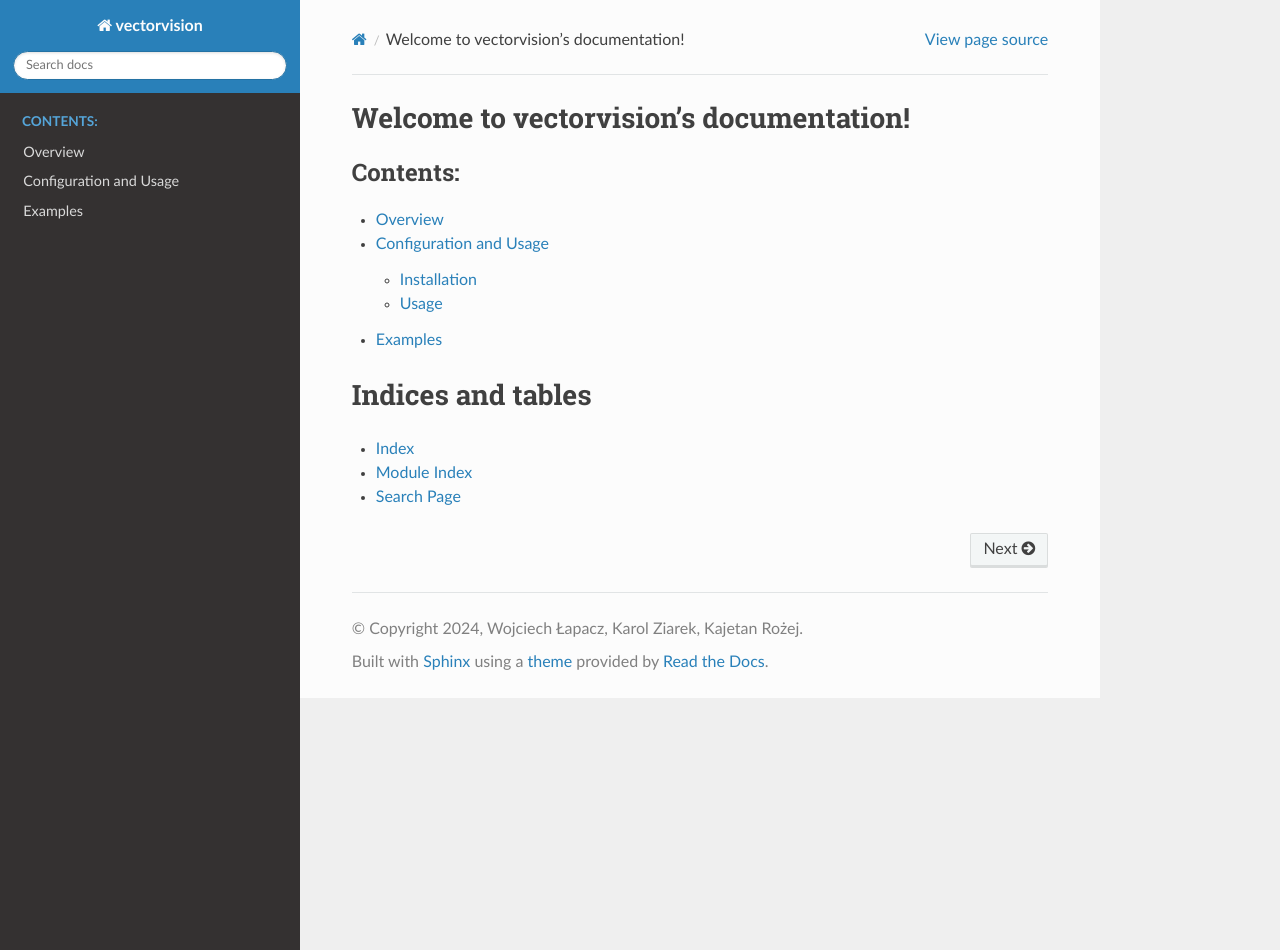
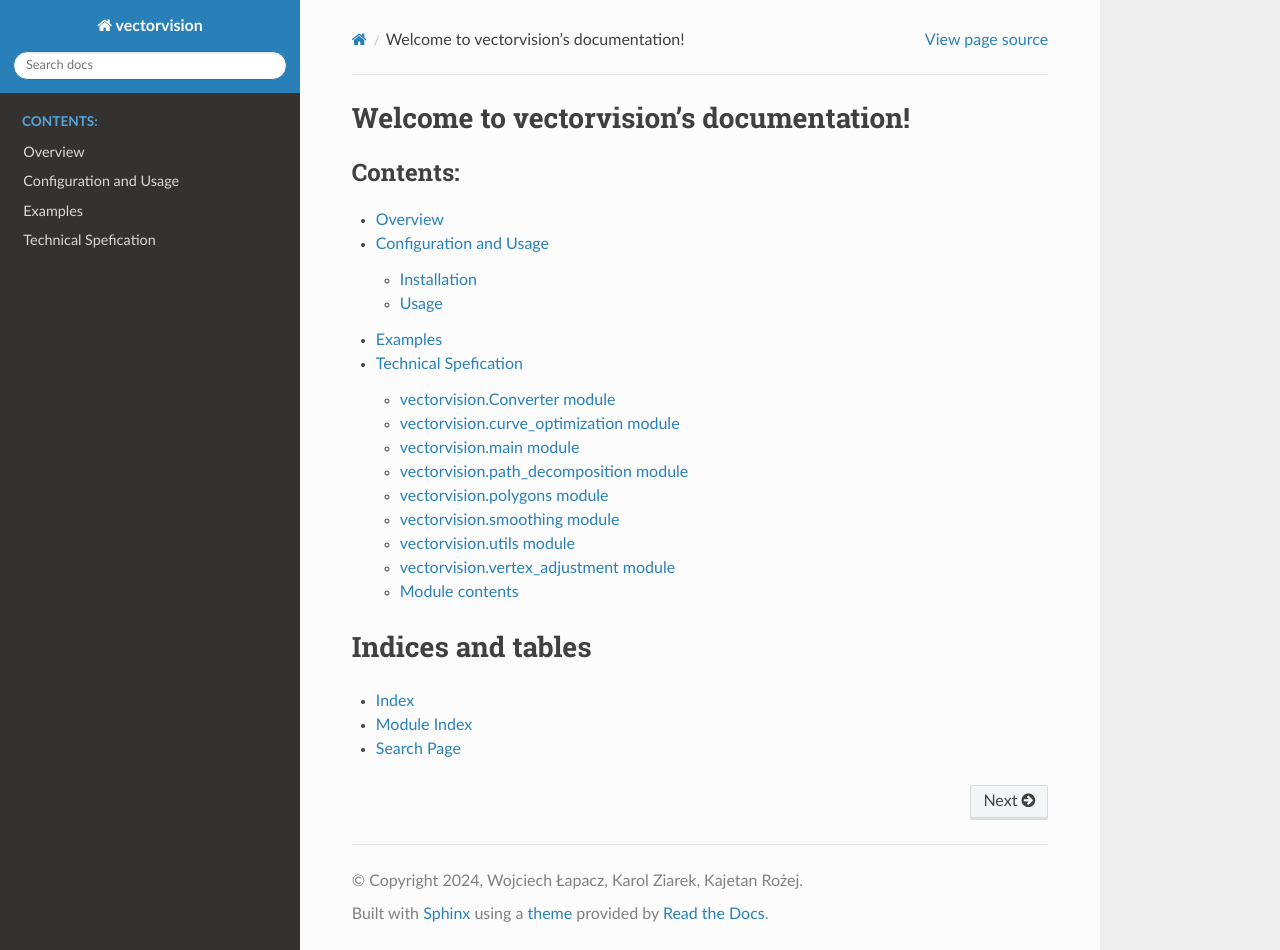
Before and after one commit to WojciechL02/vectorvision, a Sphinx documentation site: the page built from docs/source/index.rst, in a window 1280 px wide and 950 px high. Built offline with Sphinx 7.4.7 and the Read the Docs theme 2.0.0, drawn with Linux system fonts in a browser that asks for light colours.

Commit message:
Add technical documentation

```diff
--- a/docs/source/conf.py
+++ b/docs/source/conf.py
@@ -13,15 +13,42 @@ author = "Wojciech Łapacz, Karol Ziarek, Kajetan Rożej"
 # -- General configuration ---------------------------------------------------
 # https://www.sphinx-doc.org/en/master/usage/configuration.html#general-configuration
 
+import os
+import sys
+import pathlib
+sys.path.insert(0, pathlib.Path(__file__).parents[2].resolve().as_posix())
+sys.path.insert(0, pathlib.Path(__file__).parents[2].joinpath('vectorvision').resolve().as_posix())
+sys.path.insert(0, pathlib.Path(__file__).parents[2].joinpath('tests').resolve().as_posix())
+
+
 extensions = [
     "sphinx.ext.autodoc",
-    "sphinx.ext.duration",
-    "sphinx.ext.autosummary",
+    'sphinx.ext.autosummary',
+    'sphinx_rtd_theme',
+    'sphinx.ext.napoleon',
 ]
 
 templates_path = ["_templates"]
 exclude_patterns = []
 
+intersphinx_mapping = {
+    'python': ('https://docs.python.org/3', None),
+}
+
+master_doc = 'index'
+
+source_parsers = {
+    '.md': 'recommonmark.parser.CommonMarkParser',
+}
+
+# Create _static directory if it doesn't exist
+if not os.path.exists(os.path.join(os.path.dirname(__file__), '_static')):
+    os.makedirs(os.path.join(os.path.dirname(__file__), '_static'))
+
+# Print sys.path to debug
+print("sys.path:")
+for p in sys.path:
+    print(p)
 
 # -- Options for HTML output -------------------------------------------------
 # https://www.sphinx-doc.org/en/master/usage/configuration.html#options-for-html-output
--- a/docs/source/index.rst
+++ b/docs/source/index.rst
@@ -13,8 +13,7 @@ Welcome to vectorvision's documentation!
    overview
    configuration
    examples
-
-
+   technical_specs
 
 
 
--- /dev/null
+++ b/docs/source/technical_specs.rst
@@ -0,0 +1,74 @@
+Technical Spefication
+======================
+
+vectorvision.Converter module
+-----------------------------
+
+.. automodule:: vectorvision.Converter
+   :members:
+   :undoc-members:
+   :show-inheritance:
+
+vectorvision.curve\_optimization module
+---------------------------------------
+
+.. automodule:: vectorvision.curve_optimization
+   :members:
+   :undoc-members:
+   :show-inheritance:
+
+vectorvision.main module
+------------------------
+
+.. automodule:: vectorvision.main
+   :members:
+   :undoc-members:
+   :show-inheritance:
+
+vectorvision.path\_decomposition module
+---------------------------------------
+
+.. automodule:: vectorvision.path_decomposition
+   :members:
+   :undoc-members:
+   :show-inheritance:
+
+vectorvision.polygons module
+----------------------------
+
+.. automodule:: vectorvision.polygons
+   :members:
+   :undoc-members:
+   :show-inheritance:
+
+vectorvision.smoothing module
+-----------------------------
+
+.. automodule:: vectorvision.smoothing
+   :members:
+   :undoc-members:
+   :show-inheritance:
+
+vectorvision.utils module
+-------------------------
+
+.. automodule:: vectorvision.utils
+   :members:
+   :undoc-members:
+   :show-inheritance:
+
+vectorvision.vertex\_adjustment module
+--------------------------------------
+
+.. automodule:: vectorvision.vertex_adjustment
+   :members:
+   :undoc-members:
+   :show-inheritance:
+
+Module contents
+---------------
+
+.. automodule:: vectorvision
+   :members:
+   :undoc-members:
+   :show-inheritance:
```
Also changed, not shown: 1 other file.
